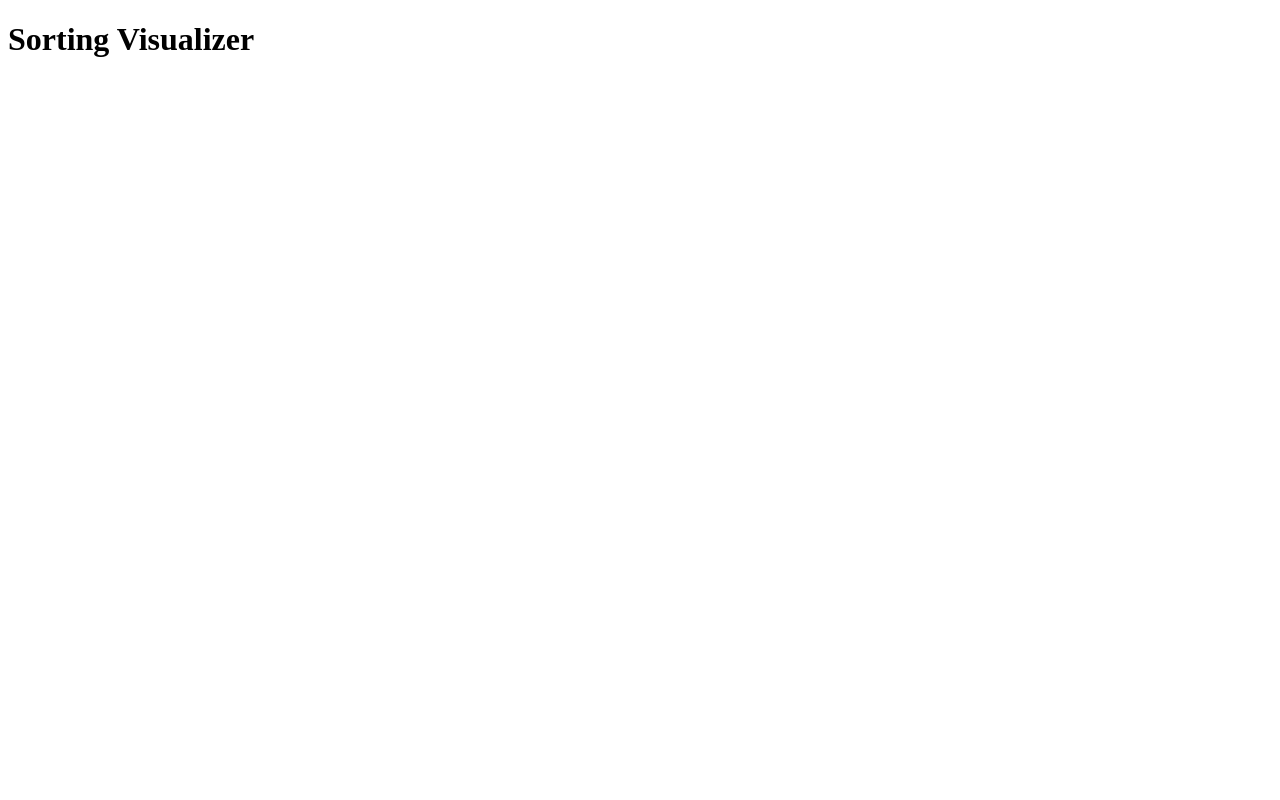
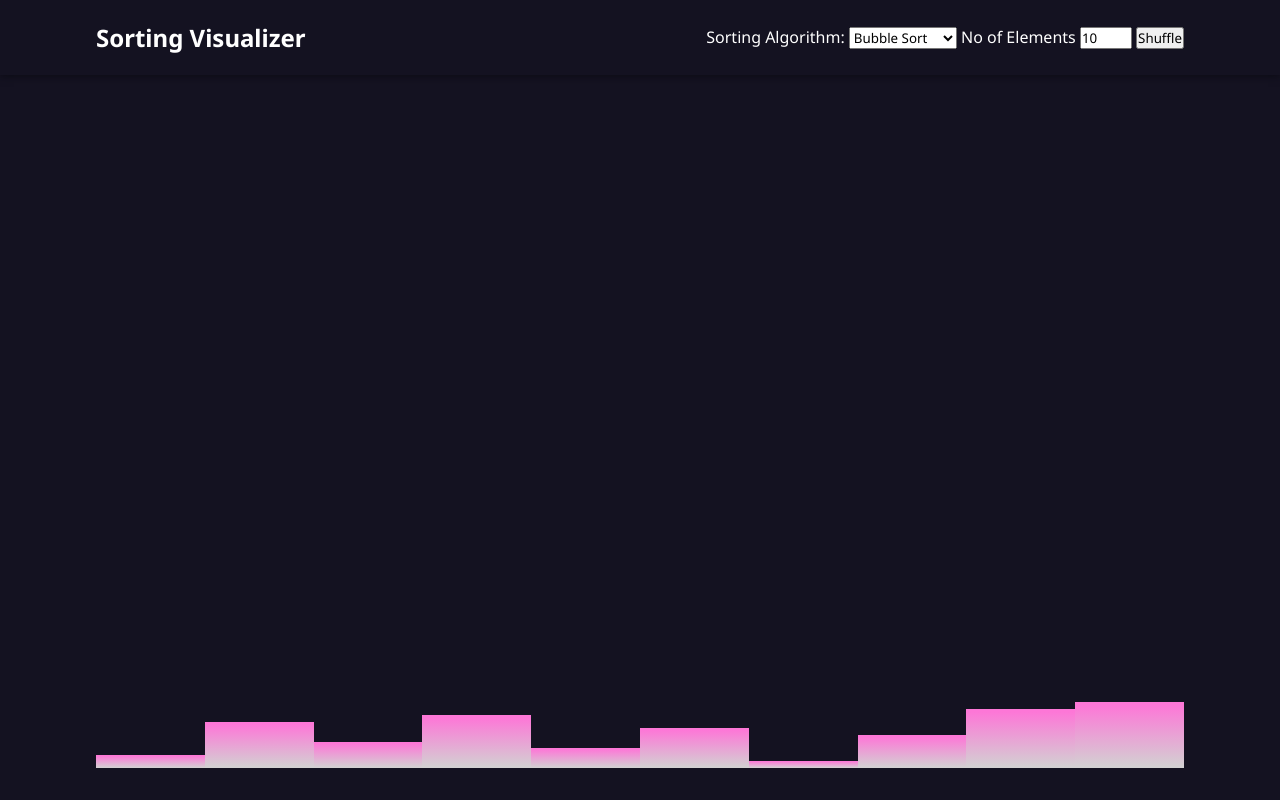
Before and after one commit to Chaitanya134/Sorting-Visualizer, a plain HTML site: page index.html in a window 1280 px wide. Drawn offline with Linux system fonts and the light colour scheme.

Commit message:
Added Sorting Elements

```diff
--- a/index.html
+++ b/index.html
@@ -9,6 +9,20 @@
     <script src="./script.js" defer></script>
 </head>
 <body>
-    <h1>Sorting Visualizer</h1>
+    <header>
+        <h2>Sorting Visualizer</h2>
+        <div>
+            <label for="">Sorting Algorithm:</label>
+            <select name="" id="">
+                <option value="">Bubble Sort</option>
+                <option value="">Insertion Sort</option>
+            </select>
+            <label for="">No of Elements</label>
+            <input type="number" name="" id="no-of-elements" min="5" max="100" value="10">
+            <button id="shuffle-btn">Shuffle</button>
+        </div>
+    </header>
+    <main id="sort-container" class="sort-container">
+    </main>
 </body>
 </html>
--- a/script.js
+++ b/script.js
@@ -0,0 +1,93 @@
+const numberElement = document.getElementById("no-of-elements");
+const sortContainer = document.getElementById("sort-container");
+const shuffleBtn = document.getElementById("shuffle-btn");
+
+function initApp() {
+    addElements(numberElement.value, 0);
+}
+
+initApp();
+
+function getSortingElements() {
+    return sortContainer.querySelectorAll(".sort-element");
+}
+
+function getCountOfElements() {
+    return getSortingElements().length;
+}
+
+numberElement.addEventListener("change", (e) => {
+    const noOfElements = parseInt(e.target.value);
+    const currentTotalElements = getCountOfElements();
+    if (noOfElements > currentTotalElements) {
+        // add more elements
+        addElements(noOfElements - currentTotalElements, currentTotalElements);
+    } else {
+        // remove elements
+        removeElements(currentTotalElements - noOfElements);
+    }
+})
+
+function addElements(count, totalElements) {
+    for (let i = 1; i <= count; i++) {
+        const sortElement = document.createElement("div");
+        sortElement.className = "sort-element";
+        sortElement.setAttribute("value", totalElements + i);
+        sortElement.style.height = (totalElements + i) + "%";
+        sortContainer.appendChild(sortElement);
+    }
+    shuffle();
+}
+
+function removeElements(count) {
+    while (count--) {
+        const sortElements = [...getSortingElements()];
+        const maxValueElement = sortElements.reduce((maxElement, element) => {
+            if (parseInt(element.getAttribute("value")) > parseInt(maxElement?.getAttribute("value") ?? 0)) {
+                return element;
+            }
+
+            return maxElement;
+        }, null);
+        maxValueElement.remove();
+    }
+}
+
+shuffleBtn.addEventListener("click", shuffle);
+
+function shuffle() {
+    const sortingElements = getSortingElements();
+    let currentIndex = sortingElements.length, randomIndex;
+
+    // While there remain elements to shuffle.
+    while (currentIndex != 0) {
+        // Pick a remaining element.
+        randomIndex = Math.floor(Math.random() * currentIndex);
+        currentIndex--;
+
+        swapElements(currentIndex, randomIndex);
+    }
+
+    return sortingElements;
+}
+
+function swapElements(index1, index2) {
+    if (index1 === index2)
+        return
+
+    if (index1 > index2) {
+        const temp = index1
+        index1 = index2
+        index2 = temp
+    }
+
+    const { [index1]: element1, [index2]: element2 } = sortContainer.childNodes
+
+    if (index2 === index1 + 1) {
+        sortContainer.insertBefore(element2, element1)
+    } else {
+        const reference = element2.nextSibling
+        sortContainer.replaceChild(element2, element1)
+        sortContainer.insertBefore(element1, reference)
+    }
+}
--- a/styles.css
+++ b/styles.css
@@ -0,0 +1,43 @@
+@import url('https://fonts.googleapis.com/css2?family=Noto+Sans:wght@400;500;700&display=swap');
+
+*,
+*::before,
+*::after {
+    padding: 0;
+    margin: 0;
+    box-sizing: border-box;
+    font-family: 'Noto Sans', sans-serif;
+}
+
+body {
+    --padding-inline: 6rem;
+    --primary: #141221;
+    --secondary: #fd77d7;
+    --header-height: 75px;
+    background-color: var(--primary);
+    color: white;
+}
+
+header {
+    padding: 1em var(--padding-inline);
+    display: flex;
+    align-items: center;
+    justify-content: space-between;
+    height: var(--header-height);
+    /* background-color: var(--secondary); */
+    box-shadow: 0 0 0.5rem hsl(248, 29%, 5%);
+}
+
+.sort-container {
+    display: flex;
+    align-items: flex-end;
+    height: calc(100vh - var(--header-height));
+    padding: 2rem var(--padding-inline);
+}
+
+.sort-element {
+    /* background-image: linear-gradient(rgb(22, 22, 22) 5%, rgb(210, 210, 210) 100%); */
+    background-image: linear-gradient(var(--secondary) 5%, rgb(210, 210, 210) 100%);
+    height: 50px;
+    width: calc(100% / 10);
+}
```
